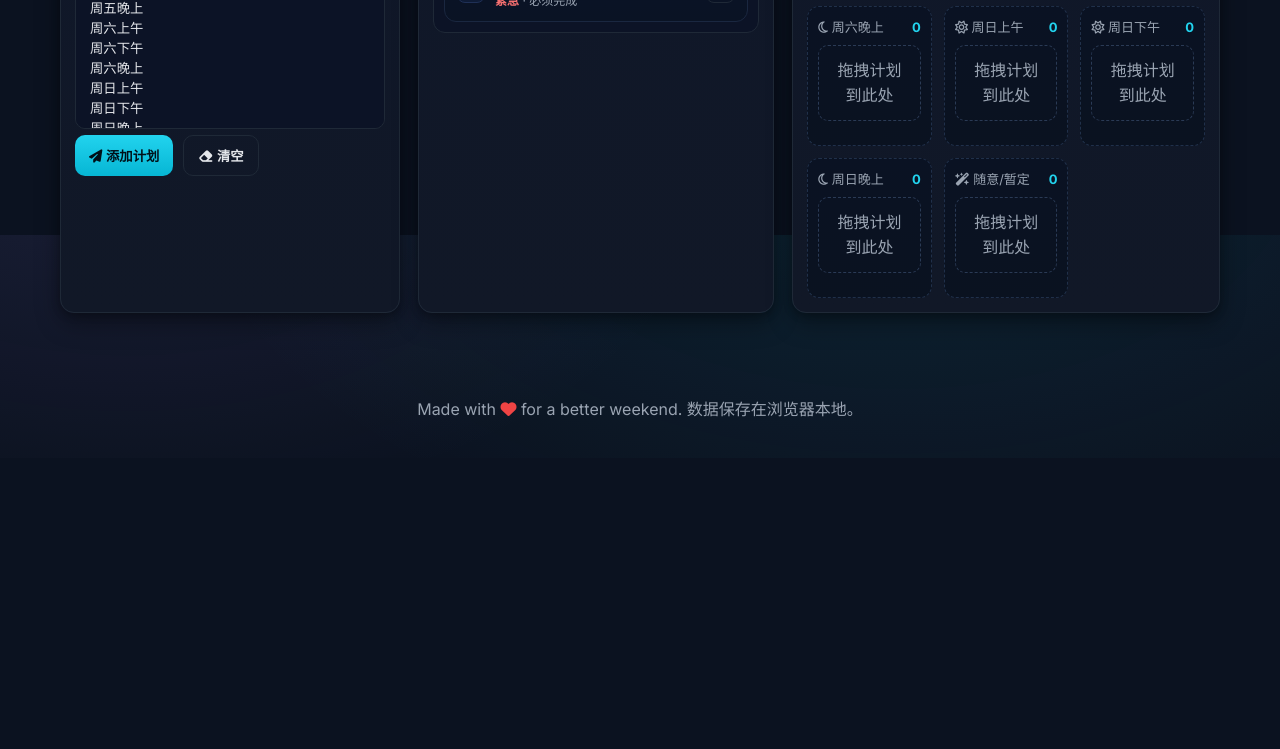
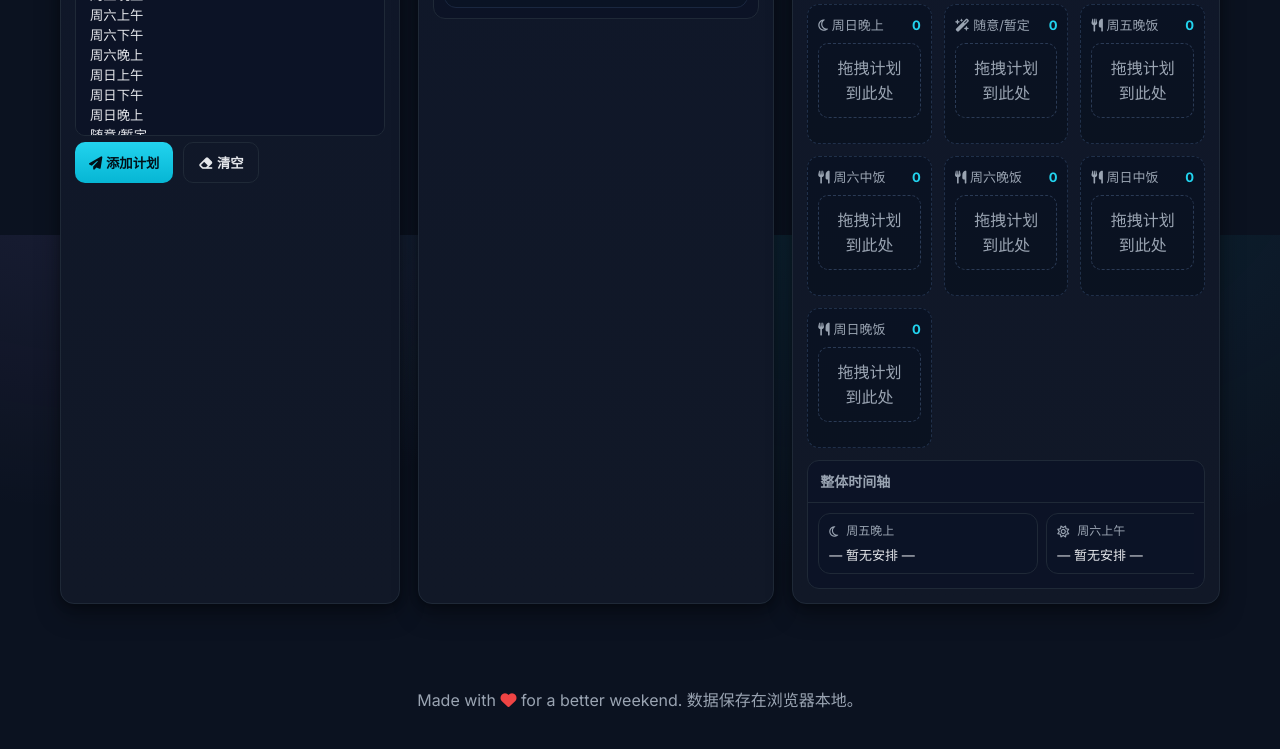
Before and after one commit to Spring1993/week_plan, a plain HTML site: page index.html in a window 1280 px wide. Shown: the part 565-1314 px from the top of the page. Before the commit the page ends 1023 px from the top, so only its background shows below. Drawn offline with Linux system fonts and the light colour scheme.

Commit message:
修改餐厅时间

```diff
--- a/index.html
+++ b/index.html
@@ -256,15 +256,6 @@
           <span>周末行动计划</span>
         </div>
         <div class="spacer"></div>
-        <button id="exportBtn" class="pill" title="导出/备份">
-          <i class="fa-solid fa-file-export"></i>
-          <span>导出</span>
-        </button>
-        <label for="importInput" class="pill" title="导入/还原" style="cursor: pointer;">
-          <i class="fa-solid fa-file-import"></i>
-          <span>导入</span>
-        </label>
-        <input id="importInput" type="file" accept="application/json" style="display:none" />
       </nav>
       <div class="hero">
         <h1>规划你的理想周末</h1>
@@ -364,14 +355,14 @@
                 </div>
               </div>
               <div class="panel-body">
-                <div class="subpanel" style="margin-bottom:12px;">
-                  <h3>时间轴（概览）</h3>
+                <div class="grid" id="scheduleGrid">
+                  <!-- Slots injected by JS -->
+                </div>
+                <div class="subpanel" style="margin-top:12px;">
+                  <h3>整体时间轴</h3>
                   <div id="timeline" class="subpanel-body" style="padding:10px;">
                     <div class="timeline" aria-label="周末时间轴"></div>
                   </div>
-                </div>
-                <div class="grid" id="scheduleGrid">
-                  <!-- Slots injected by JS -->
                 </div>
               </div>
             </div>
@@ -398,6 +389,12 @@
         { id: 'sun_pm', label: '周日下午', icon: 'sun' },
         { id: 'sun_nt', label: '周日晚上', icon: 'moon' },
         { id: 'any', label: '随意/暂定', icon: 'any' },
+        // 餐厅专用时间段
+        { id: 'fri_dinner', label: '周五晚饭', icon: 'meal' },
+        { id: 'sat_lunch', label: '周六中饭', icon: 'meal' },
+        { id: 'sat_dinner', label: '周六晚饭', icon: 'meal' },
+        { id: 'sun_lunch', label: '周日中饭', icon: 'meal' },
+        { id: 'sun_dinner', label: '周日晚饭', icon: 'meal' },
       ];
 
       const el = (sel) => document.querySelector(sel);
@@ -475,7 +472,7 @@
           const content = items.length
             ? items.map(p => planCardTemplate(p, def.id)).join('')
             : `<div class="empty">拖拽计划到此处</div>`;
-          const ico = def.icon === 'sun' ? '<i class="fa-regular fa-sun"></i>' : def.icon === 'moon' ? '<i class="fa-regular fa-moon"></i>' : '<i class="fa-solid fa-wand-magic-sparkles"></i>';
+          const ico = def.icon === 'sun' ? '<i class="fa-regular fa-sun"></i>' : def.icon === 'moon' ? '<i class="fa-regular fa-moon"></i>' : def.icon === 'meal' ? '<i class="fa-solid fa-utensils"></i>' : '<i class="fa-solid fa-wand-magic-sparkles"></i>';
           return `
             <div class="slot" data-slot="${def.id}" aria-label="${def.label}">
               <div class="slot-header"><span>${ico} ${def.label}</span><span class="slot-count">${items.length}</span></div>
@@ -497,7 +494,7 @@
             .filter(Boolean)
             .map(p => p.title);
           const text = titles.length ? titles.join('、') : '— 暂无安排 —';
-          const ico = def.icon === 'sun' ? '<i class="fa-regular fa-sun"></i>' : '<i class="fa-regular fa-moon"></i>';
+          const ico = def.icon === 'sun' ? '<i class="fa-regular fa-sun"></i>' : def.icon === 'moon' ? '<i class="fa-regular fa-moon"></i>' : def.icon === 'meal' ? '<i class="fa-solid fa-utensils"></i>' : '<i class="fa-solid fa-wand-magic-sparkles"></i>';
           return `
             <div class="timeline-item">
               <div class="timeline-head">${ico} ${def.label}</div>
@@ -596,35 +593,26 @@
         renderBacklog(); renderGrid(); renderTimeline();
       });
 
-      // Export & Import
-      el('#exportBtn').addEventListener('click', () => {
-        const data = { plans, schedule, exportedAt: new Date().toISOString() };
-        const blob = new Blob([JSON.stringify(data, null, 2)], { type: 'application/json' });
-        const a = document.createElement('a');
-        a.href = URL.createObjectURL(blob);
-        a.download = 'weekend_plans.json';
-        document.body.appendChild(a);
-        a.click();
-        a.remove();
+      // 根据类型切换可选时间段
+      const DEFAULT_SLOT_IDS = ['fri_pm','sat_am','sat_pm','sat_nt','sun_am','sun_pm','sun_nt','any'];
+      const RESTAURANT_SLOT_IDS = ['fri_dinner','sat_lunch','sat_dinner','sun_lunch','sun_dinner','any'];
+      function refreshSlotOptionsByType(type) {
+        const select = el('#slots');
+        const list = type === 'restaurant' ? RESTAURANT_SLOT_IDS : DEFAULT_SLOT_IDS;
+        const options = list.map(id => {
+          const def = SLOT_DEFS.find(d => d.id === id);
+          return def ? `<option value="${def.id}">${def.label}</option>` : '';
+        }).join('');
+        select.innerHTML = options;
+        select.size = Math.min(list.length + 0, 7);
+      }
+      el('#type').addEventListener('change', (e) => {
+        refreshSlotOptionsByType(e.target.value);
       });
-      el('#importInput').addEventListener('change', async (e) => {
-        const file = e.target.files?.[0];
-        if (!file) return;
-        const text = await file.text();
-        try {
-          const data = JSON.parse(text);
-          if (!Array.isArray(data.plans) || typeof data.schedule !== 'object') throw new Error('Invalid');
-          plans = data.plans;
-          schedule = { ...schedule, ...data.schedule };
-          writeLS('plans', plans); writeLS('schedule', schedule);
-          renderBacklog(); renderGrid(); renderTimeline();
-          alert('导入成功');
-        } catch {
-          alert('导入失败：文件格式不正确');
-        } finally {
-          e.target.value = '';
-        }
-      });
+      // 初始根据默认类型填充
+      refreshSlotOptionsByType(el('#type').value);
+
+      // 已移除导入/导出功能
 
       // Seed demo if empty
       if (plans.length === 0) {
```
